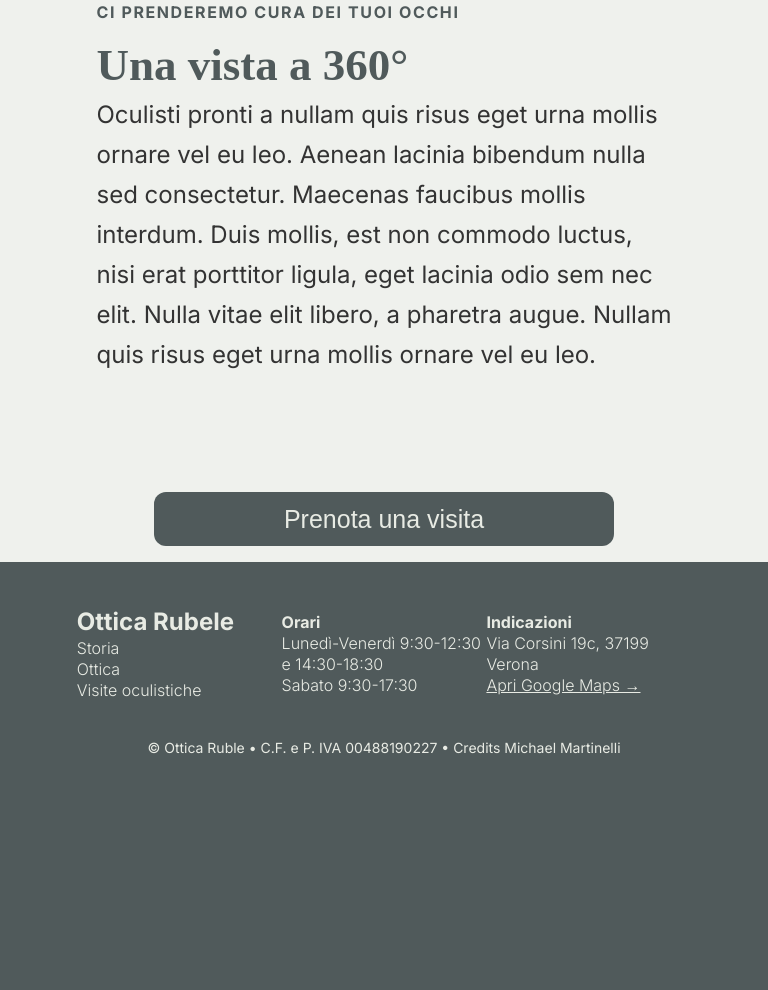
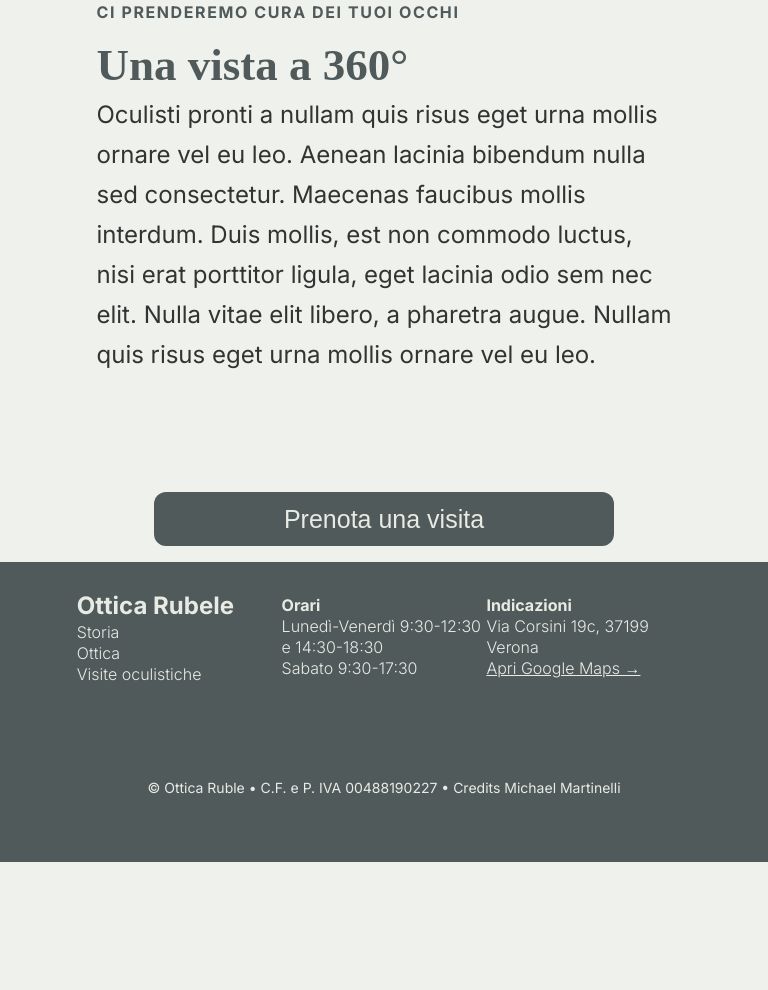
Before and after one commit to Alan-RiBas/la-nossa-storia, a plain HTML site: page index.html in a window 768 px wide. Shown: the part 2872-3862 px from the top of the page. After the commit the page ends 3734 px from the top, so only its background shows below. Drawn offline with Linux system fonts and the light colour scheme.

Commit message:
Ajustando layout mobile e footer

```diff
--- a/assets/css/styles-mobile.css
+++ b/assets/css/styles-mobile.css
@@ -1,5 +1,5 @@
 /*site no mobile*/
-@media only screen and (max-width: 460px) {
+@media (max-width: 460px) {
 
   .container{
     max-width: 100%;
--- a/assets/css/styles-tablet.css
+++ b/assets/css/styles-tablet.css
@@ -1,6 +1,6 @@
 /* site no tablet*/
 
-@media only screen and (max-width: 860px) {
+@media (min-width: 460px) and (max-width: 860px){
   .container{
     min-width: 600px;
     justify-content: center;
@@ -295,17 +295,18 @@
       /* rodapé FOOTER*/
     footer{
       max-width: 100%;
-      height: 500px;
+      height: 300px;
       background-color: var(--letter-color);
       display: flex;
       justify-content: center;
 
     }.footer-container{
       width: 80%;
-      height: 20%;
+      height: 50%;
       margin: 0;
       display: flex;
       justify-content: space-evenly;
+      align-items: center;
 
     }.footer-container h5{
       width: 100%;
@@ -364,6 +365,7 @@
       height:50%;
       display: flex;
       justify-content: center;
+      align-items: center;
       font-family: 'Inter';
       font-style: normal;
       font-weight: 400;
--- a/index.html
+++ b/index.html
@@ -6,8 +6,8 @@
   <meta name="viewport" content="width=device-width, initial-scale=1.0, maximum-scale=1, user-scalable=no">
   <script defer src="./assets/js/script.js"></script>
   <link rel="stylesheet" href="assets/css/style.css" type="text/css">
+  <link rel="stylesheet" type="text/css" href="assets/css/styles-tablet.css">
   <link rel="stylesheet" type="text/css" href="assets/css/styles-mobile.css">
-  <link rel="stylesheet" type="text/css" href="assets/css/styles-tablet.css">
 
   <title>La Nossa Storia</title>
 </head>
```
